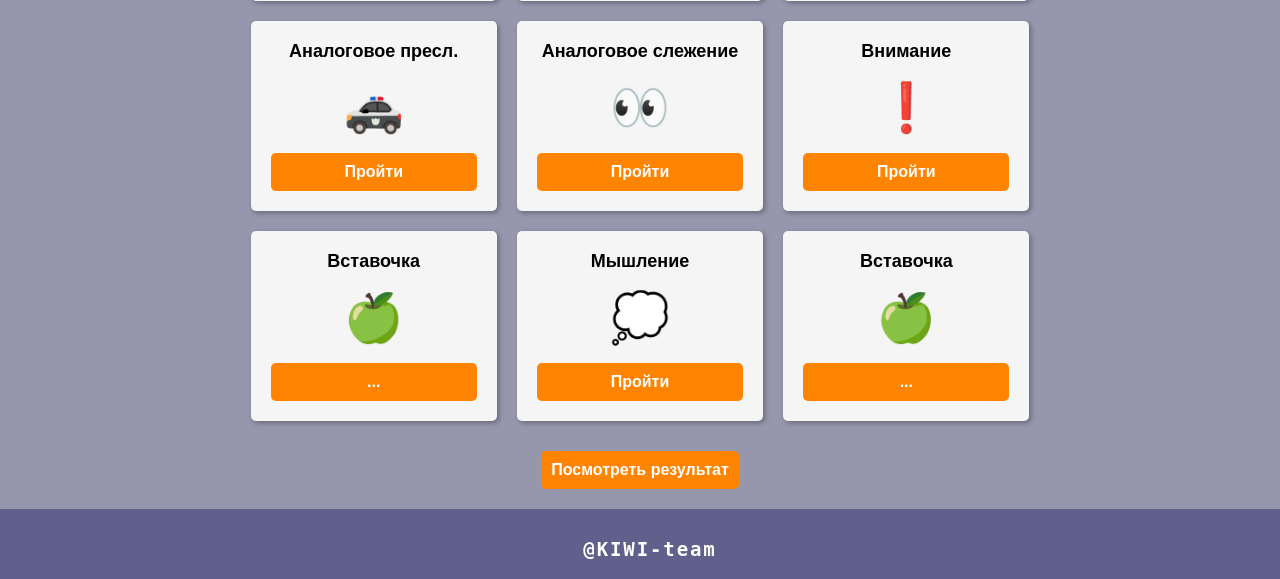
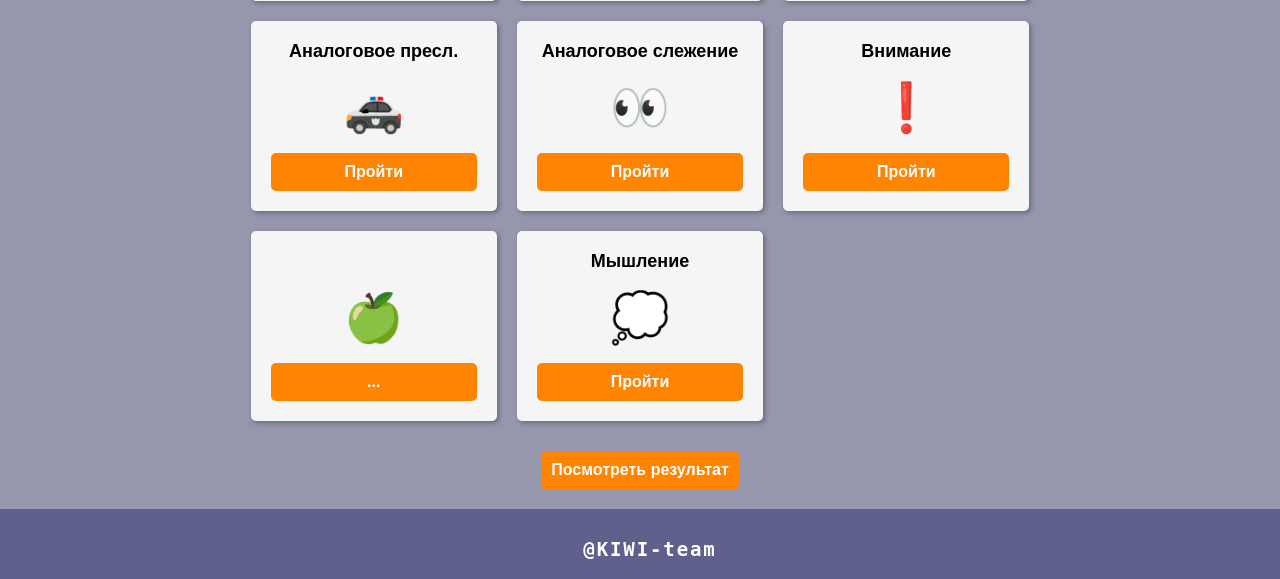
Before and after one commit to kostyanoy/opd-kiwi, a PHP site: page /testPage.html in a window 1280 px wide. Shown: the part 739-1318 px from the top of the page. Run offline with PHP 8.4, Linux system fonts and the light colour scheme.

Commit message:
вставочки убрала

```diff
--- a/css/testPage.css
+++ b/css/testPage.css
@@ -75,6 +75,9 @@ p{
 .test-button:hover {
     background-color:  #ffa340;
 }
+.none{
+  opacity: 0;
+}
 /* шапка и логин*/
 #menu ul {
     list-style: none;
```
